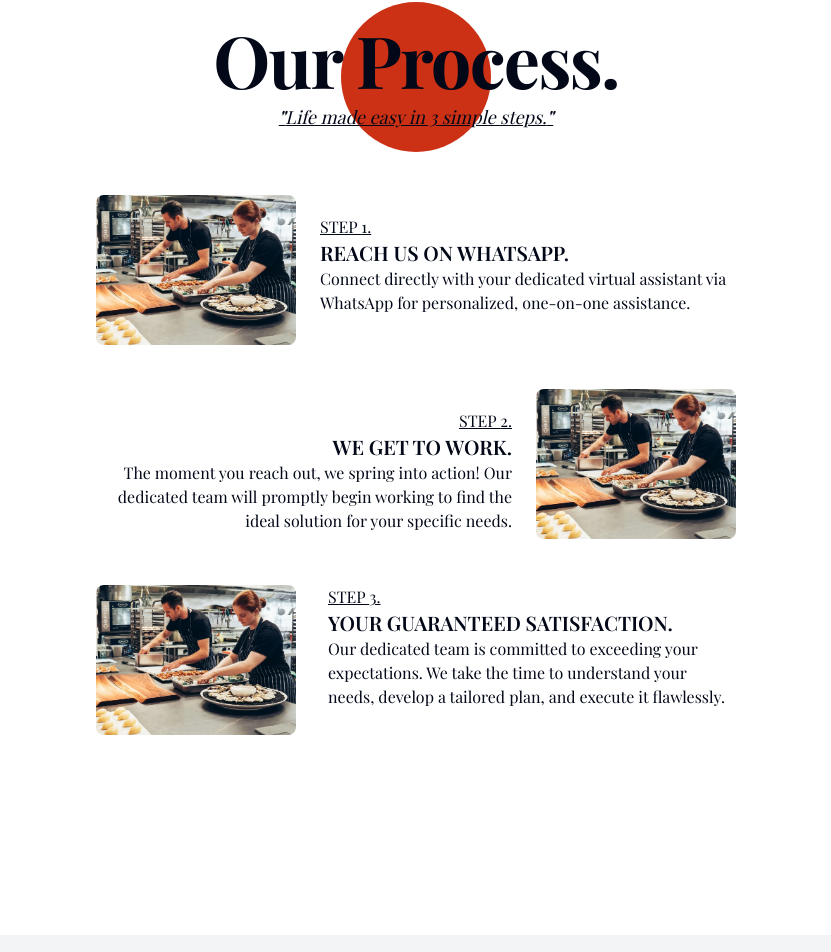
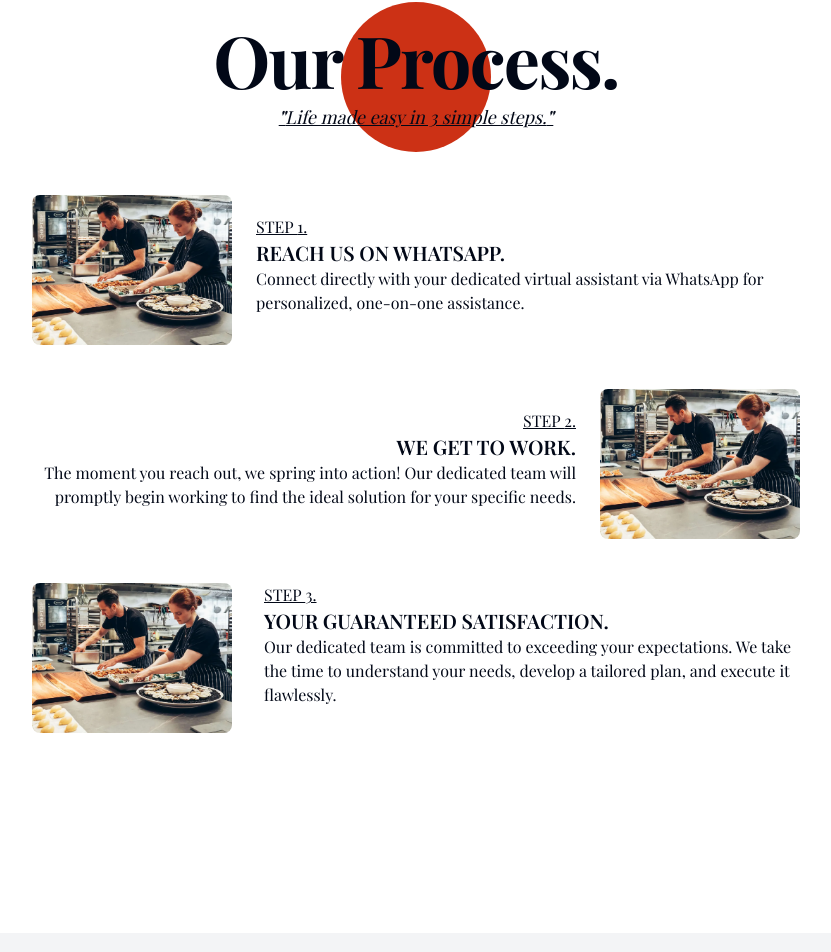
Before and after one commit to Winterson-Islary/static-site-for-fren, a React (Vite) app: page / in a window 1280 px wide. Shown: the part 3356-4308 px from the top of the page, without its empty margins (224-1055 px from the left). Built offline with nearby package versions, Linux system fonts and the light colour scheme; a web font is replaced by a local one.

Commit message:
increased the width of the container

```diff
--- a/src/components/DisplayProcess.tsx
+++ b/src/components/DisplayProcess.tsx
@@ -1,6 +1,6 @@
 function DisplayProcess() {
 	return (
-		<div className="flex flex-col w-[95%] lg:w-[50%] 2xl:w-[35%] mx-auto gap-11">
+		<div className="flex flex-col w-[95%] lg:w-[60%] 2xl:w-[50%] mx-auto gap-11">
 			<section className="flex flex-col sm:flex-row  gap-6 items-center sm:items-start">
 				<img
 					className="w-[200px] h-[150px] rounded-lg object-cover"
```
